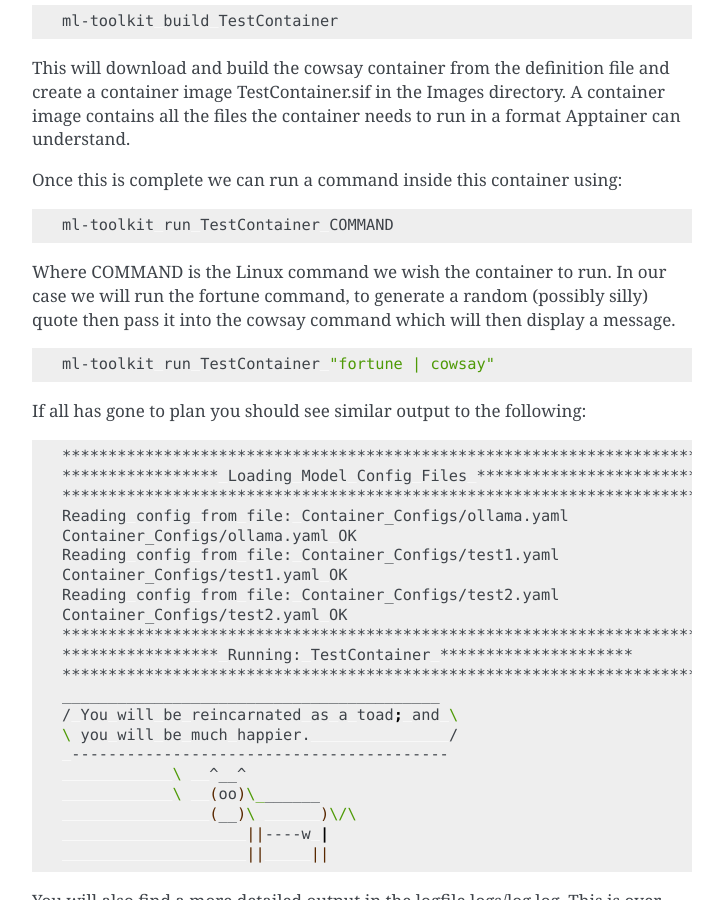
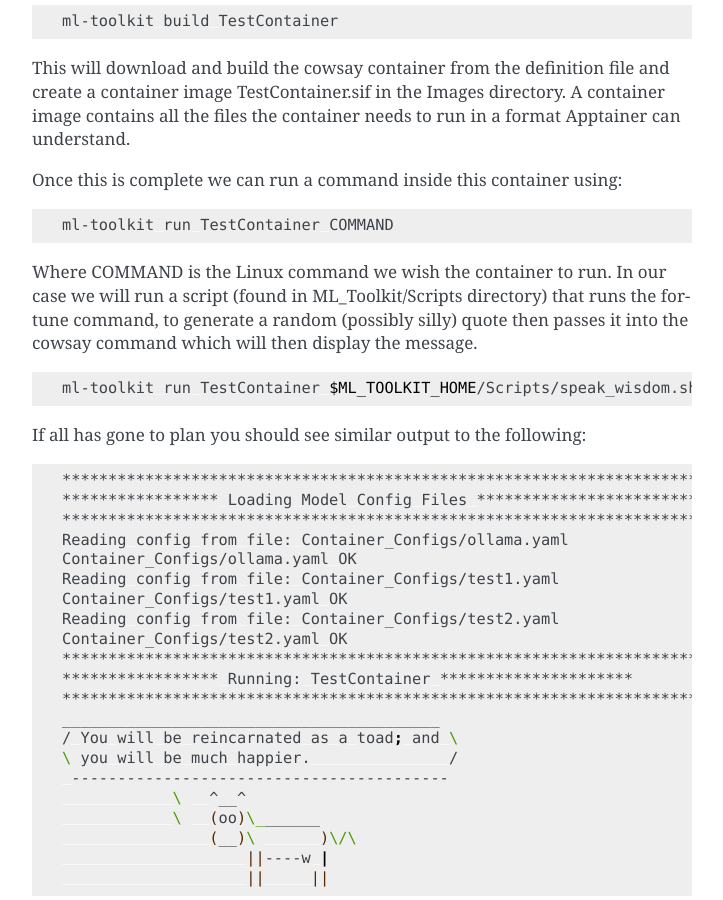
Before and after one commit to bjthorpe/Bede_container_docs, a Sphinx documentation site: the page built from source/Getting_started.rst, in a window 1280 px wide and 900 px high, scrolled down 3433 px. Shown: the whole window, without its empty margins (388-1111 px from the left). Built offline with Sphinx 7.4.7, drawn with Linux system fonts in a browser that asks for light colours.

Commit message:
fixed cowsay example

```diff
--- a/source/Getting_started.rst
+++ b/source/Getting_started.rst
@@ -184,12 +184,13 @@ Once this is complete we can run a command inside this container using:
     ml-toolkit run TestContainer COMMAND
 
 Where COMMAND is the Linux command we wish the container to run. In our case we will run
-the fortune command, to generate a random (possibly silly) quote then pass it
-into the cowsay command which will then display a message.
+a script (found in ML_Toolkit/Scripts directory) that runs the fortune command, to generate
+a random (possibly silly) quote then passes it into the cowsay command which will then
+display the message.
 
 .. code-block:: bash
 
-    ml-toolkit run TestContainer "fortune | cowsay"
+    ml-toolkit run TestContainer $ML_TOOLKIT_HOME/Scripts/speak_wisdom.sh
 
 If all has gone to plan you should see similar output to the following:
 
```
